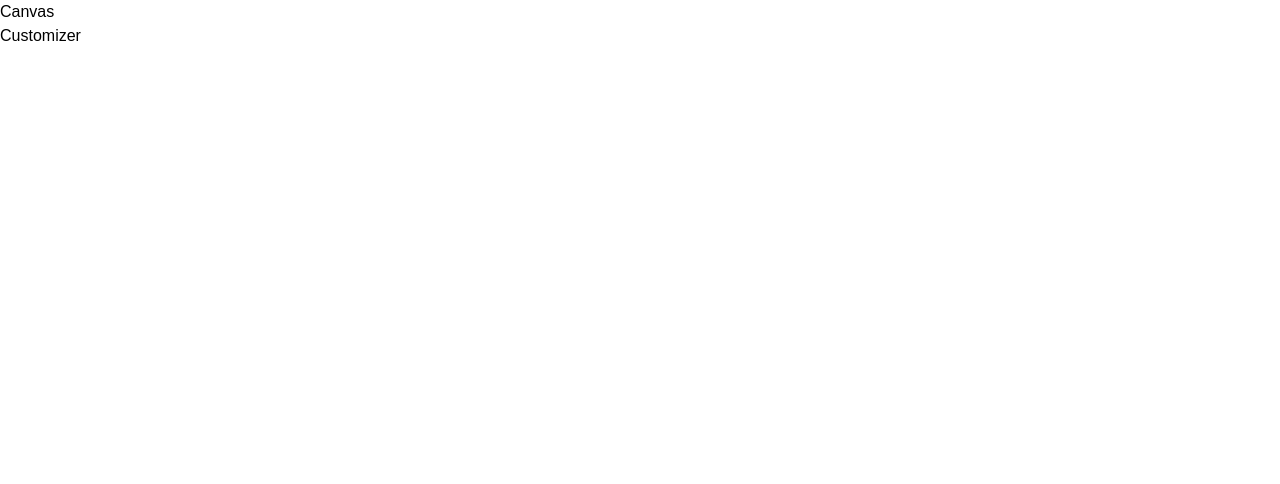
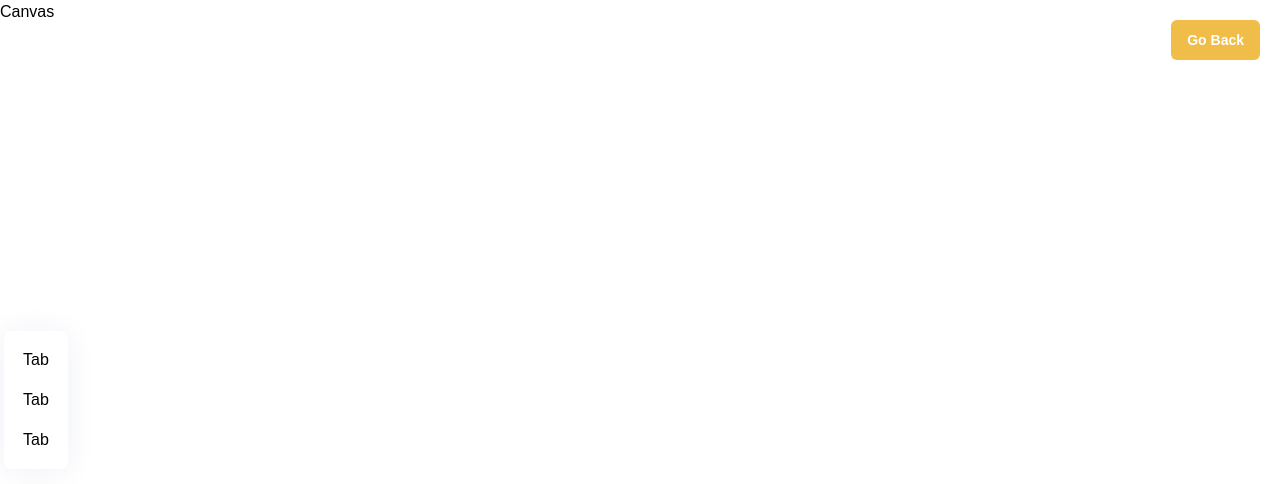
Before and after one commit to AJMS1118/3d-shirt-website, a React (Vite) app: page / in a window 1280 px wide. Both pictures are taken after a click on the button "Customize It". Shown: the top 484 px of the page. Built offline with nearby package versions, Linux system fonts and the light colour scheme; a web font is replaced by a local one.

Commit message:
setting up the customizer component

```diff
--- a/src/index.css
+++ b/src/index.css
@@ -64,6 +64,7 @@
   @apply w-14 h-14 flex justify-center items-center cursor-pointer select-none;
 }
 
+
 .glassmorphism {
   background: rgba(255, 255, 255, 0.25);
   box-shadow: 0 2px 30px 0 rgba(31, 38, 135, 0.07);
--- a/src/pages/Customizer.jsx
+++ b/src/pages/Customizer.jsx
@@ -8,8 +8,47 @@
 import { downloadCanvasToImage, reader } from "../config/helpers";
 import { EditorTabs, FilterTabs, DecalTypes } from "../config/constants";
 import { fadeAnimation, slideAnimation } from "../config/motion";
+import {
+	ColorPicker,
+	AIPicker,
+	FilePicker,
+	Tab,
+	CustomButton,
+} from "../components";
 
 const Customizer = () => {
-	return <div>Customizer</div>;
+	const snap = useSnapshot(state);
+	return (
+		<AnimatePresence>
+			{!snap.intro && (
+				<>
+					<motion.div
+						key="custom"
+						className="absolute top-0 left-0 z-10"
+						{...slideAnimation("left")}
+					>
+						<div className="flex items-center min-h-screen">
+							<div className="editortabs-container tabs">
+								{EditorTabs.map((tab) => (
+									<Tab key={tab.name} tab={tab} handleClick={() => {}} />
+								))}
+							</div>
+						</div>
+					</motion.div>
+					<motion.div
+						className="absolute z-10 top-5 right-5"
+						{...fadeAnimation}
+					>
+						<CustomButton
+							type="filled"
+							title="Go Back"
+							customStyles="w-fit px-4 py-2.5 font-bold text-sm"
+							handleClick={() => (state.intro = true)}
+						/>
+					</motion.div>
+				</>
+			)}
+		</AnimatePresence>
+	);
 };
 export default Customizer;
```
